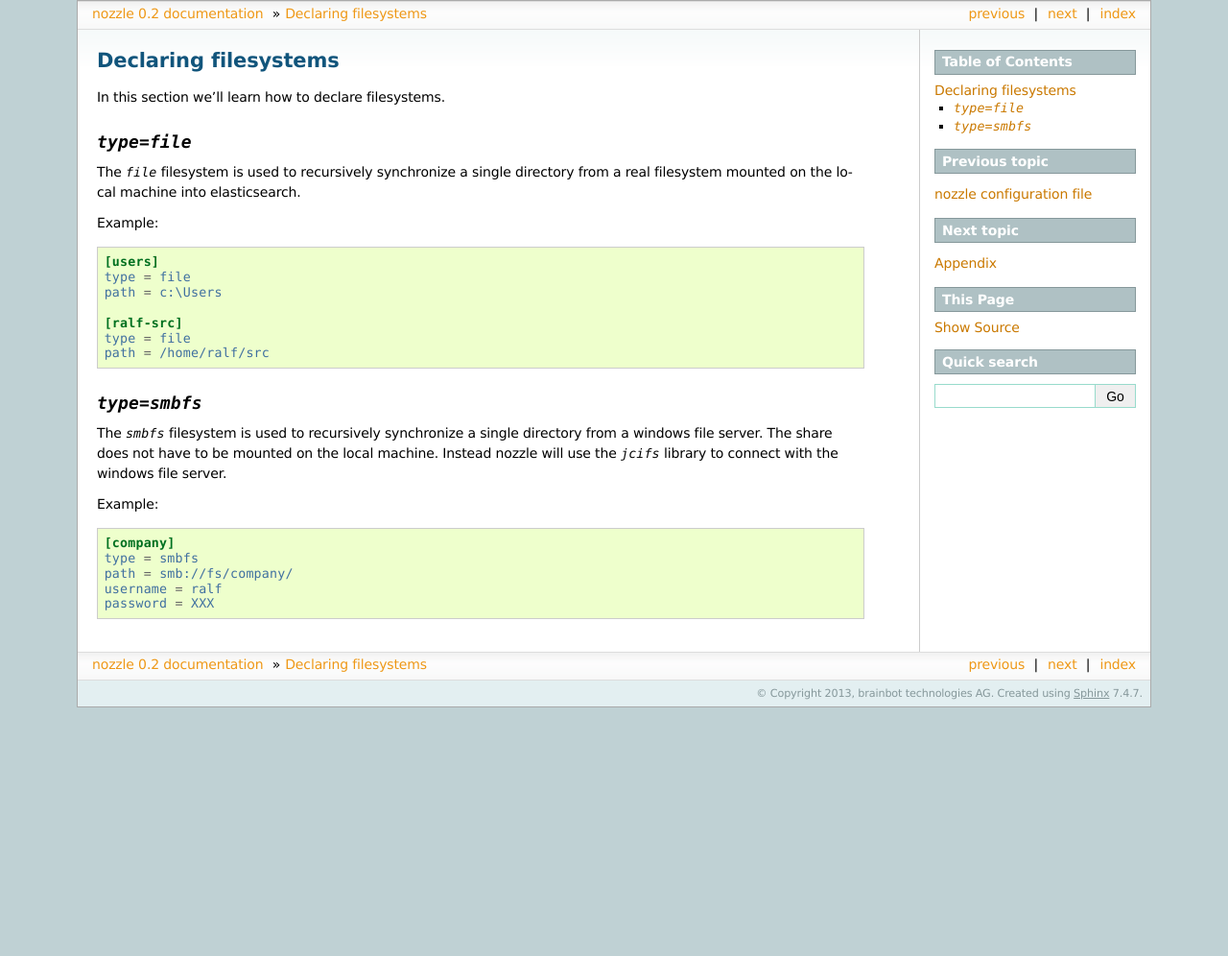
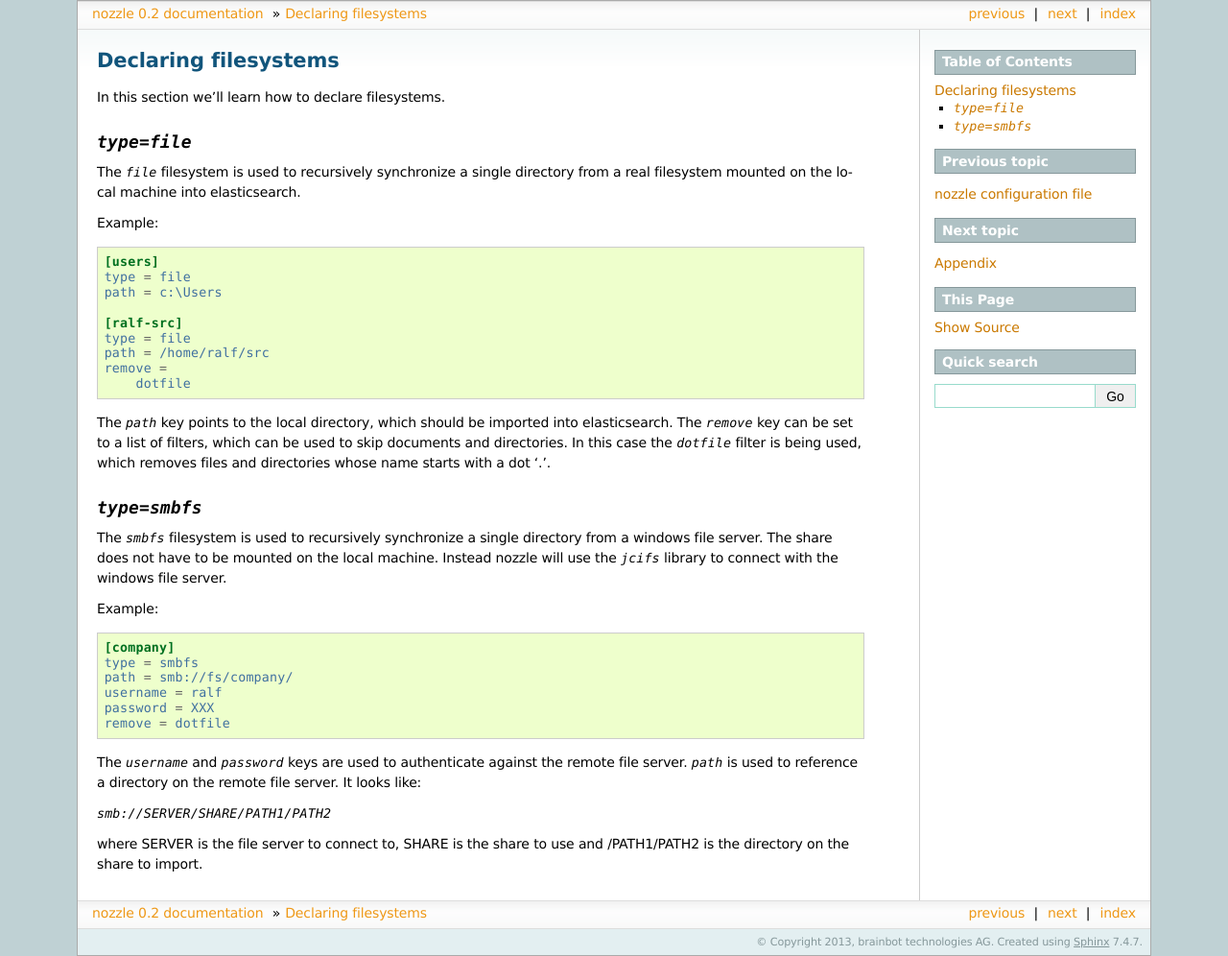
Before and after one commit to brainbot-com/es-nozzle, a Sphinx documentation site: the page built from doc/filesystem.rst, in a window 1280 px wide. Shown: the whole page at 96% size. Built offline with Sphinx 7.4.7, drawn with Linux system fonts in a browser that asks for light colours; before the commit the page ends 900 px from its top, so only the background shows below that.

Commit message:
doc: add some more information on filesystems

```diff
--- a/doc/filesystem.rst
+++ b/doc/filesystem.rst
@@ -19,8 +19,14 @@ Example:
     [ralf-src]
     type = file
     path = /home/ralf/src
+    remove =
+	dotfile
 
-
+The `path` key points to the local directory, which should be imported
+into elasticsearch. The `remove` key can be set to a list of filters,
+which can be used to skip documents and directories. In this case the
+`dotfile` filter is being used, which removes files and directories
+whose name starts with a dot '.'.
 
 `type=smbfs`
 --------------------
@@ -38,3 +44,13 @@ Example:
     path = smb://fs/company/
     username = ralf
     password = XXX
+    remove = dotfile
+
+The `username` and `password` keys are used to authenticate against
+the remote file server. `path` is used to reference a directory on the
+remote file server. It looks like:
+
+`smb://SERVER/SHARE/PATH1/PATH2`
+
+where SERVER is the file server to connect to, SHARE is the share to
+use and /PATH1/PATH2 is the directory on the share to import.
```
